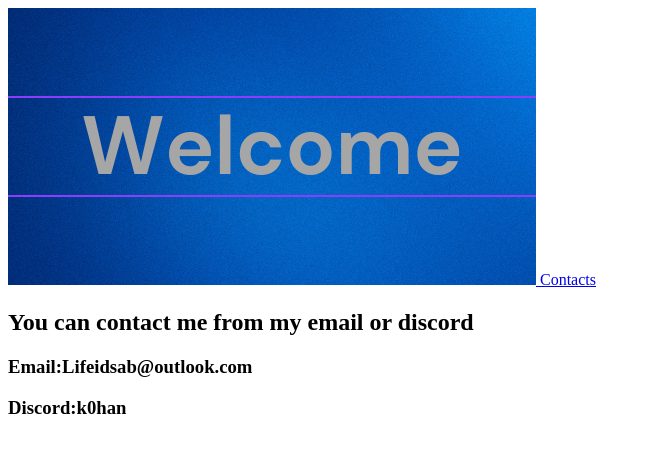
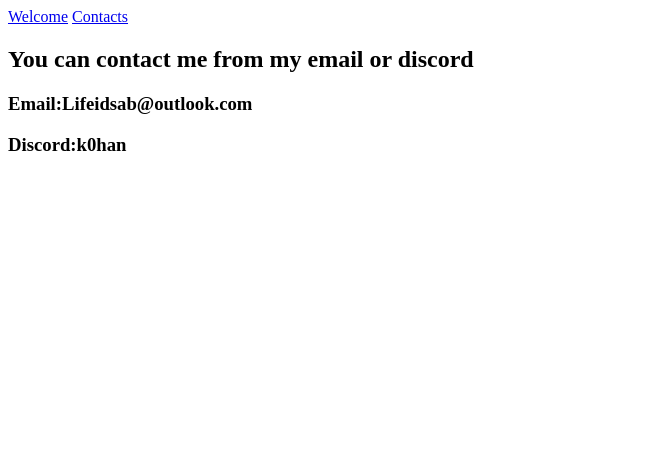
Before and after one commit to K0han1/Folder, a plain HTML site: page contacts.html in a window 1280 px wide. Shown: the whole page, without its empty margins (0-651 px from the left). Drawn offline with Linux system fonts and the light colour scheme.

Commit message:
Update contacts.html

```diff
--- a/contacts.html
+++ b/contacts.html
@@ -1,5 +1,5 @@
 <html>
-<a href="./index.html"><img src="Welcome.png"</a>
+<a href="./index.html">Welcome</a>
     <a href="./contacts.html">Contacts</a>
   <h2>You can contact me from my email or discord</h2>
   <h3><strong>Email:Lifeidsab@outlook.com</strong></h3>
```
